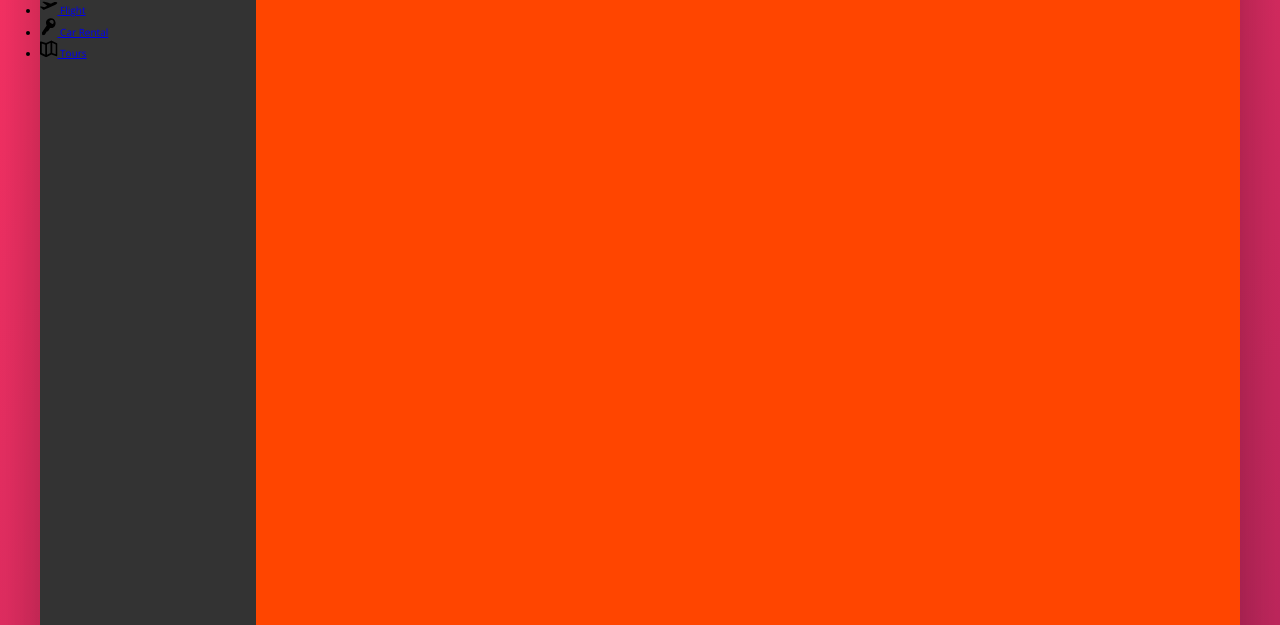
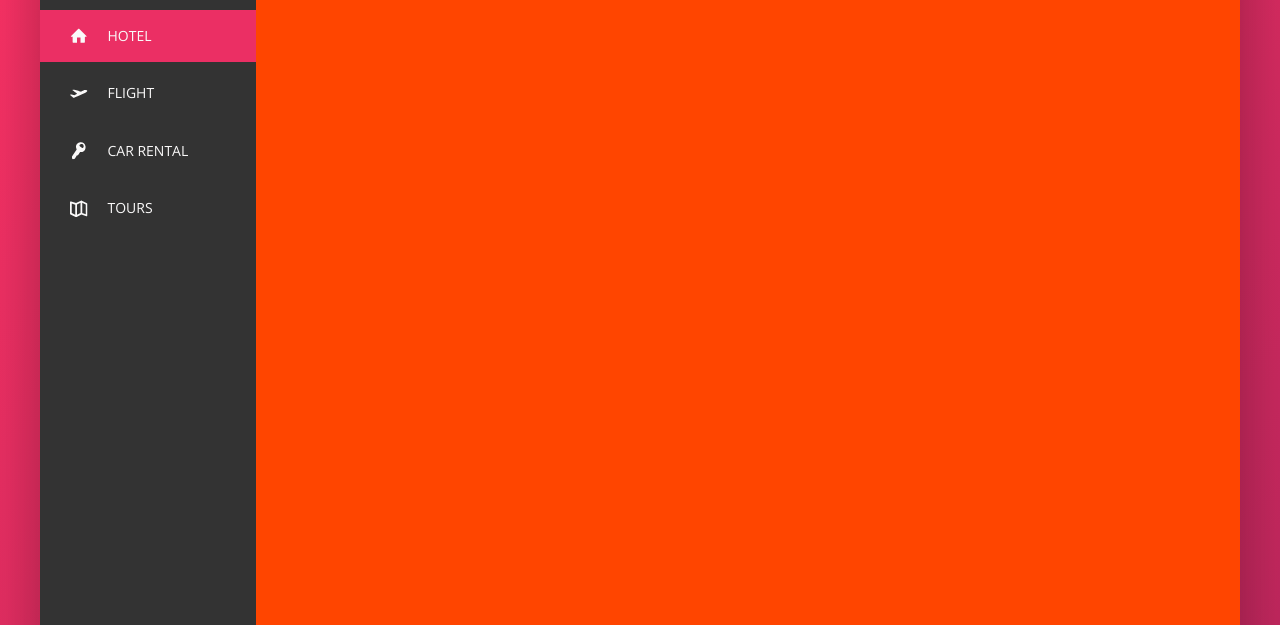
Before and after one commit to NortonNice/Trillo, a website: page index.html in a window 1280 px wide. Shown: the part 175-800 px from the top of the page. Drawn offline with nearby package versions, Linux system fonts and the light colour scheme.

Commit message:
side nav layout and transition effects

```diff
--- a/index.html
+++ b/index.html
@@ -47,7 +47,7 @@
         <div class="content">
             <nav class="sidebar">
                 <ul class="side-nav">
-                    <li class="side-nav__item">
+                    <li class="side-nav__item side-nav__item--active">
                         <a href="#" class="side-nav__link">
                             <svg class="side-nav__icon">
                                 <use xlink:href="img/sprite.svg#icon-home"></use>
--- a/sass/_components.scss
+++ b/sass/_components.scss
@@ -121,17 +121,61 @@
 // SIDE NAVIGATION
 .side-nav {
 
+    font-size: 1.4rem;
+    list-style: none;
+    margin-top: 3.5rem;
+
     &__item {
+        position: relative;
 
+        &:not(:last-child) {
+            margin-bottom: .5rem;
+        }
     }
 
-    &__link {
+    &__item::before {
+        content: "";
+        position: absolute;
+        top: 0;
+        left: 0;
+        height: 100%;
+        width: 3px;
+        background-color: var(--color-primary);
+        transform: scaleY(0);
+        transition: transform .2s,
+                    width .4s cubic-bezier(1, 0, 0, 1) .2s;
+                    background-color: .1s;
+    }
 
+    &__item:hover::before,
+    &__item--active::before {
+        transform: scaleY(1);
+        width: 100%;
+    }
+
+    &__item:active::before {
+        background-color: var(--color-primary-light);
+    }
+
+    &__link:link,
+    &__link:visited {
+        color: var(--color-grey-light-1);
+        text-decoration: none;
+        text-transform: uppercase;
+        display: block;
+        padding: 1.5rem 3rem;
+        position: relative;
+        z-index: 10;
+
+        display: flex;
+        align-items: center;
     }
 
     &__icon {
         width: 1.75rem;
         height: 1.75rem;
+        margin-right: 2rem;
+        fill: currentColor;
     }
 }
 
```
Also changed, not shown: css/style.css.
